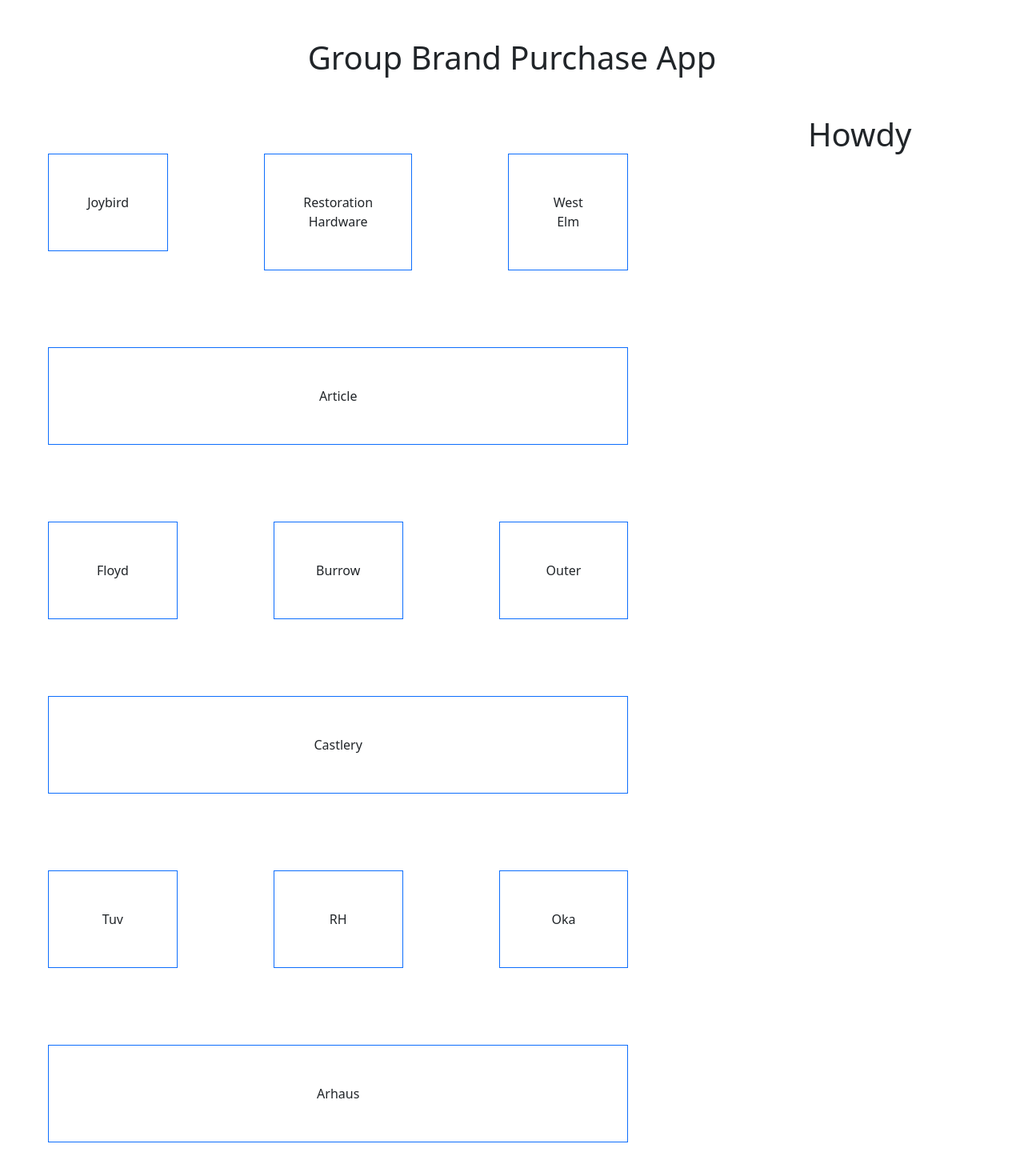
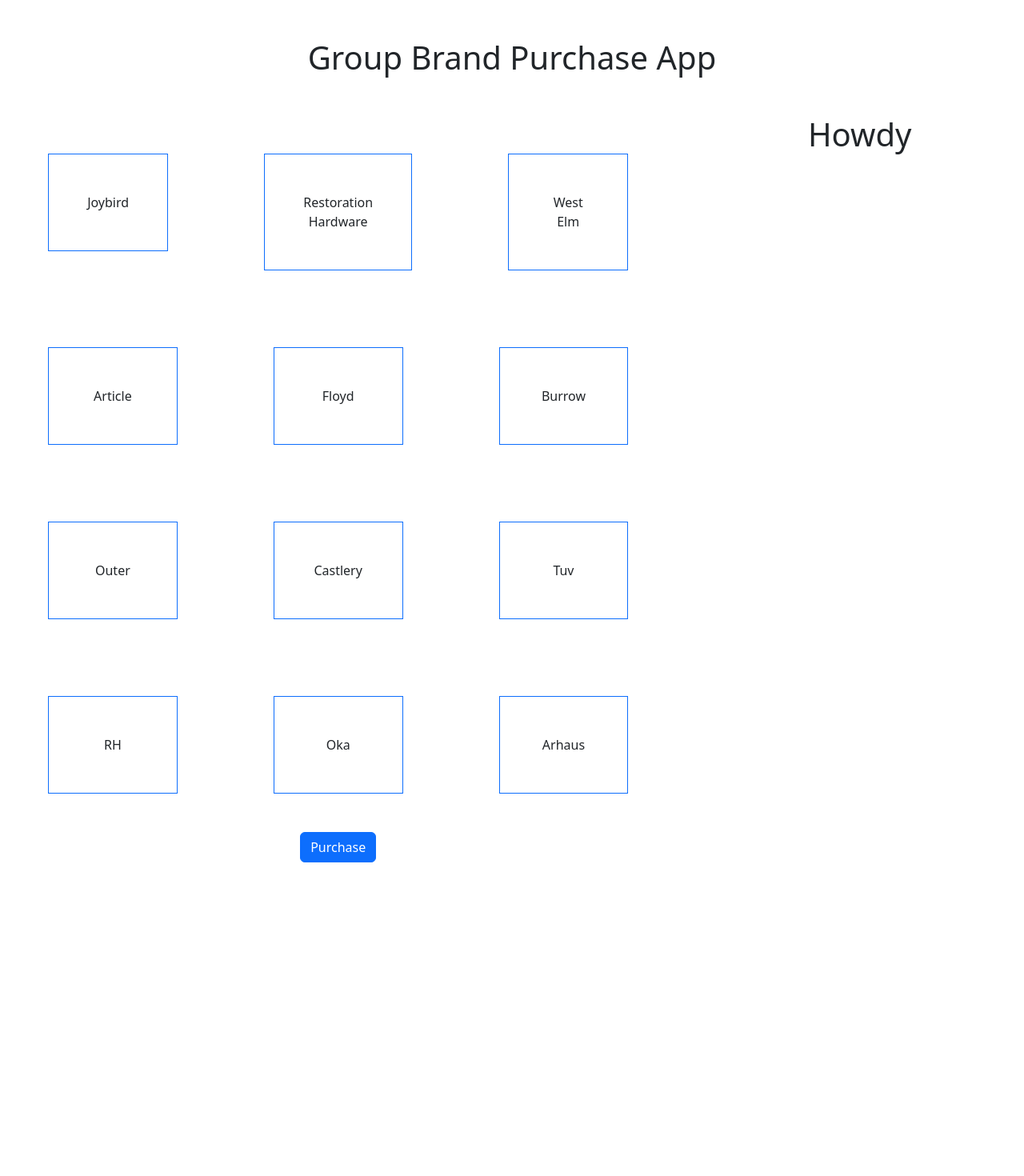
Before and after one commit to verner-dz/group_purchase_brands, a React (Create React App) app: page / in a window 1280 px wide. Shown: the top 1470 px of the page at 80% size. After the commit the page ends 1078 px from the top, so only its background shows below. Built offline with nearby package versions, Linux system fonts and the light colour scheme.

Commit message:
make the rows rendering better

```diff
--- a/src/components/Purchase.js
+++ b/src/components/Purchase.js
@@ -11,68 +11,21 @@
 
         <div className={'col'}>
           <div className={'container'}>
+            <div className={'row'}>
+              {furnitureBrands.map((brand) => {
 
-            <div className={'row'}>
-              <div className={'col'} key={furnitureBrands[0].id}>
-                <Brand name={ furnitureBrands[0].name} />
-              </div>
-
-              <div className={'col'} key={furnitureBrands[1].id}>
-                <Brand name={ furnitureBrands[1].name} />
-              </div>
-
-              <div className={'col'} key={furnitureBrands[2].id}>
-                <Brand name={ furnitureBrands[2].name} />
-              </div>
-
-              <div className={'col'} key={furnitureBrands[3].id}>
-                <Brand name={ furnitureBrands[3].name} />
-              </div>
-            </div>
-
-
-            <div className={'row'}>
-              <div className={'col'} key={furnitureBrands[4].id}>
-                <Brand name={ furnitureBrands[4].name} />
-              </div>
-
-              <div className={'col'} key={furnitureBrands[5].id}>
-                <Brand name={ furnitureBrands[5].name} />
-              </div>
-
-              <div className={'col'} key={furnitureBrands[6].id}>
-                <Brand name={ furnitureBrands[6].name} />
-              </div>
-
-              <div className={'col'} key={furnitureBrands[7].id}>
-                <Brand name={ furnitureBrands[7].name} />
-              </div>
-            </div>
-
-
-            <div className={'row'}>
-              <div className={'col'} key={furnitureBrands[8].id}>
-                <Brand name={ furnitureBrands[8].name} />
-              </div>
-
-              <div className={'col'} key={furnitureBrands[9].id}>
-                <Brand name={ furnitureBrands[9].name} />
-              </div>
-
-              <div className={'col'} key={furnitureBrands[10].id}>
-                <Brand name={ furnitureBrands[10].name} />
-              </div>
-
-              <div className={'col'} key={furnitureBrands[11].id}>
-                <Brand name={ furnitureBrands[11].name} />
-              </div>
+                return (
+                  <div className={'col'} key={brand.id}>
+                    <Brand name={ brand.name} />
+                  </div>
+                )
+              })}
             </div>
 
           </div>
 
           <button type="button" className={'btn btn-primary'}> Purchase </button>
         </div>
-
 
         <div className={'col-md-4'}>
           <GroupPurchasesPanel />
```
